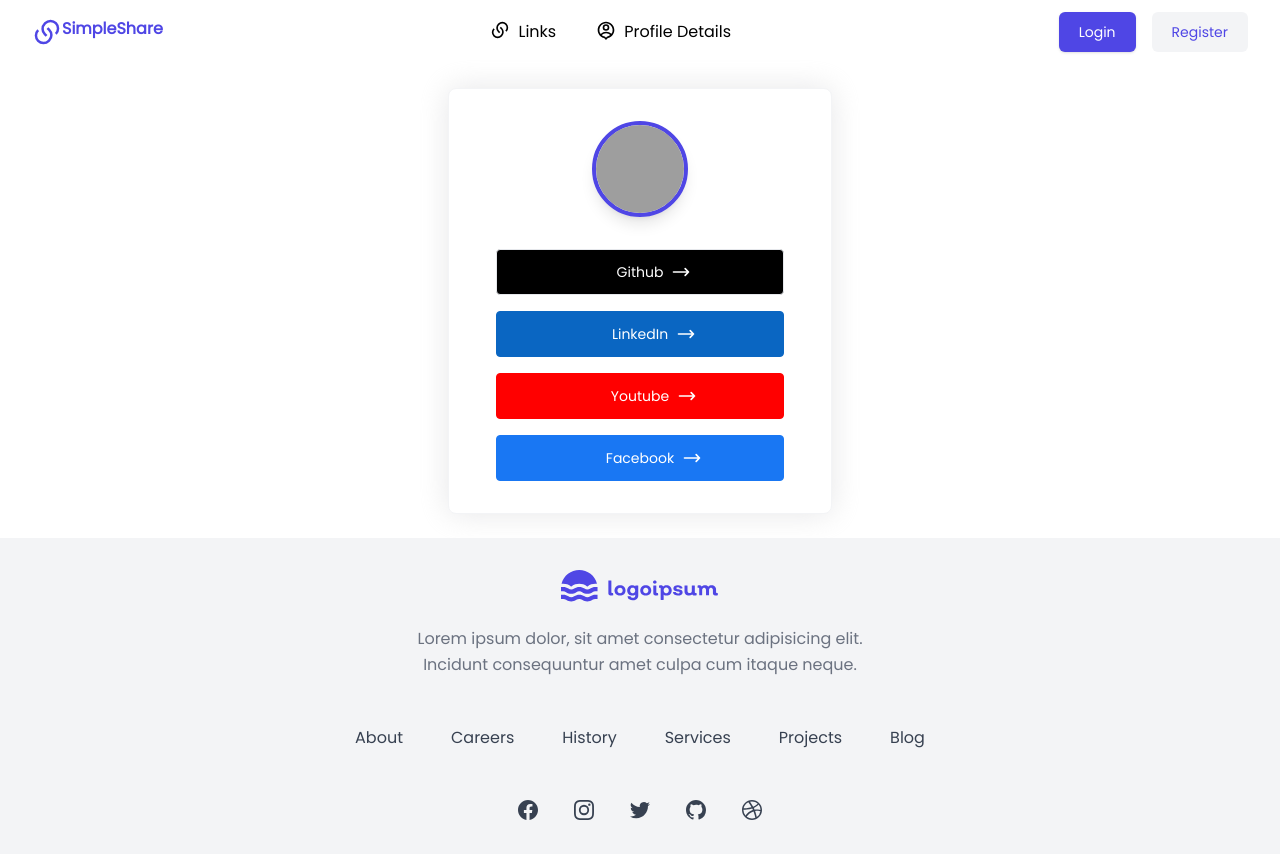
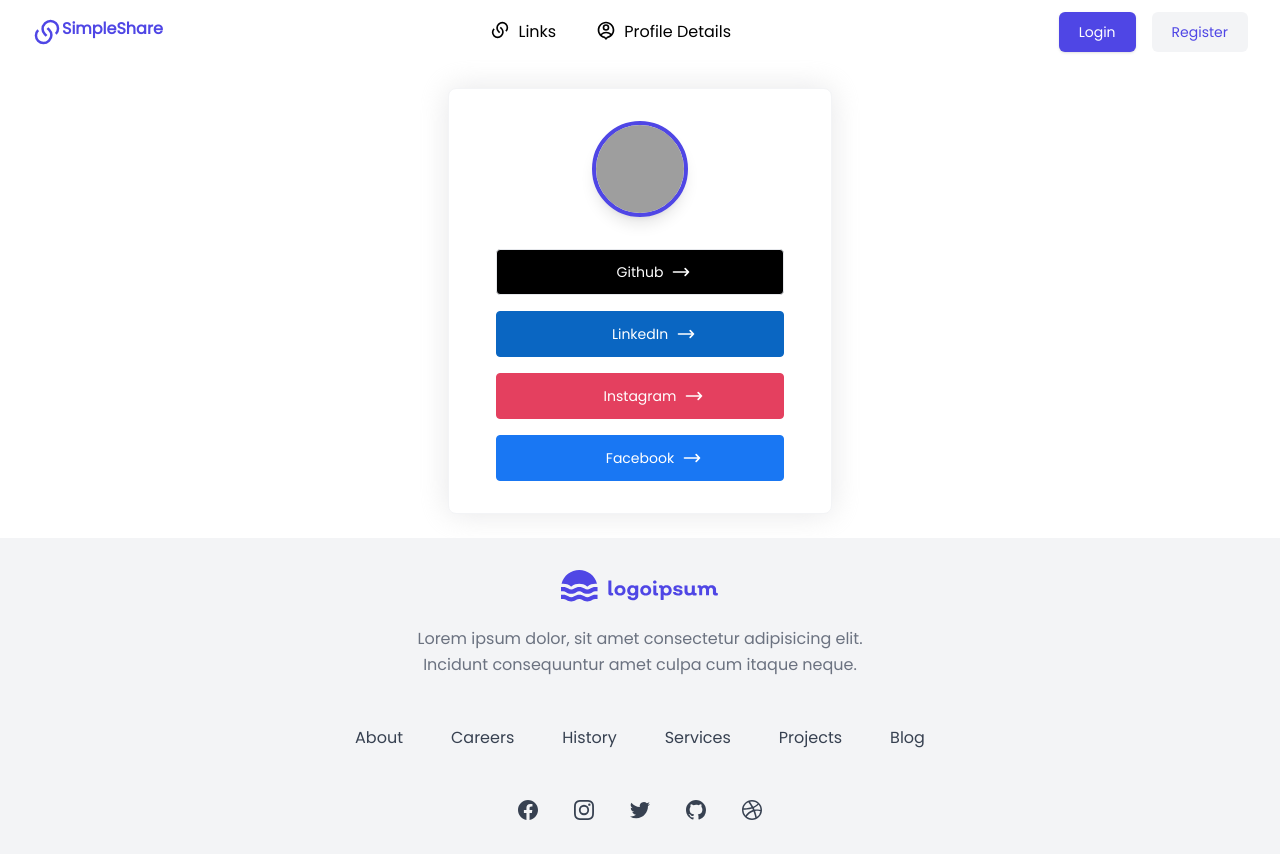
Before and after one commit to adarshsharma27/linkSharingApp, a React (Vite) app: page /preview in a window 1280 px wide. Built offline with nearby package versions, Linux system fonts and the light colour scheme; grey boxes are pictures that could not be loaded; some icons are missing.

Commit message:
feat: Instagram Option Added
Replaced Instagram with YouTube

```diff
--- a/src/components/Preview.jsx
+++ b/src/components/Preview.jsx
@@ -6,6 +6,7 @@ import {
   FaYoutube,
   FaLinkedin,
   FaGithub,
+  FaInstagram,
 } from "react-icons/fa6";
 
 const Preview = () => {
@@ -81,12 +82,12 @@ const Preview = () => {
             </div>
             <div className="flex mt-4 md:mt-4">
               <a
-                href={userProfileLinksDetails.profileLinks.youTubeUrl}
-                className="inline-flex items-center justify-center md:w-72 w-60 gap-2 rounded border border-[#FF0000] bg-[#FF0000]  py-3 text-white hover:bg-transparent hover:text-indigo-600 focus:outline-none focus:ring active:text-indigo-500"
+                href={userProfileLinksDetails.profileLinks.instaGramUrl}
+                className="inline-flex items-center justify-center md:w-72 w-60 gap-2 rounded border border-[#e4405f] bg-[#e4405f]  py-3 text-white hover:bg-transparent hover:text-indigo-600 focus:outline-none focus:ring active:text-indigo-500"
                 target="_blank"
               >
-                <FaYoutube size={20} />
-                <span className="text-sm font-medium"> Youtube </span>
+                <FaInstagram size={20} />
+                <span className="text-sm font-medium">Instagram</span>
 
                 <svg
                   className="h-5 w-5 rtl:rotate-180"
--- a/src/components/ProfileLinks.jsx
+++ b/src/components/ProfileLinks.jsx
@@ -7,16 +7,17 @@ import {
   FaYoutube,
   FaLinkedin,
   FaGithub,
+  FaInstagram,
 } from "react-icons/fa6";
 const ProfileLinks = () => {
   const dispatch = useDispatch();
   const navigate = useNavigate();
   const [gitHubUrl, setGitHubUrl] = useState();
   const [linkedInUrl, setLinkedInUrl] = useState();
-  const [youTubeUrl, setYouTubeUrl] = useState();
+  const [instaGramUrl, setInstaGramUrl] = useState();
   const [faceBookUrl, setFaceBookUrl] = useState();
   const addProfileLinks = () => {
-    dispatch(addUserLinks({ gitHubUrl, linkedInUrl, youTubeUrl, faceBookUrl }));
+    dispatch(addUserLinks({ gitHubUrl, linkedInUrl, instaGramUrl, faceBookUrl }));
     navigate("/profileDetails");
   };
   return (
@@ -95,14 +96,14 @@ const ProfileLinks = () => {
                     type="url"
                     className="w-full rounded-lg border-gray-200 p-4 pe-12 text-sm shadow-md  outline-none focus:ring-1 focus:ring-indigo-600"
                     placeholder="Enter Twitter Url"
-                    value={youTubeUrl}
+                    value={instaGramUrl}
                     onChange={(e) => {
-                      setYouTubeUrl(e.target.value);
+                      setInstaGramUrl(e.target.value);
                     }}
                   />
 
                   <span className="absolute inset-y-0 end-0 grid place-content-center px-4">
-                    <FaYoutube size={20} className="text-[#FF0000]" />
+                    <FaInstagram size={20} className="text-[#e4405f]" />
                   </span>
                 </div>
                 <label
```
